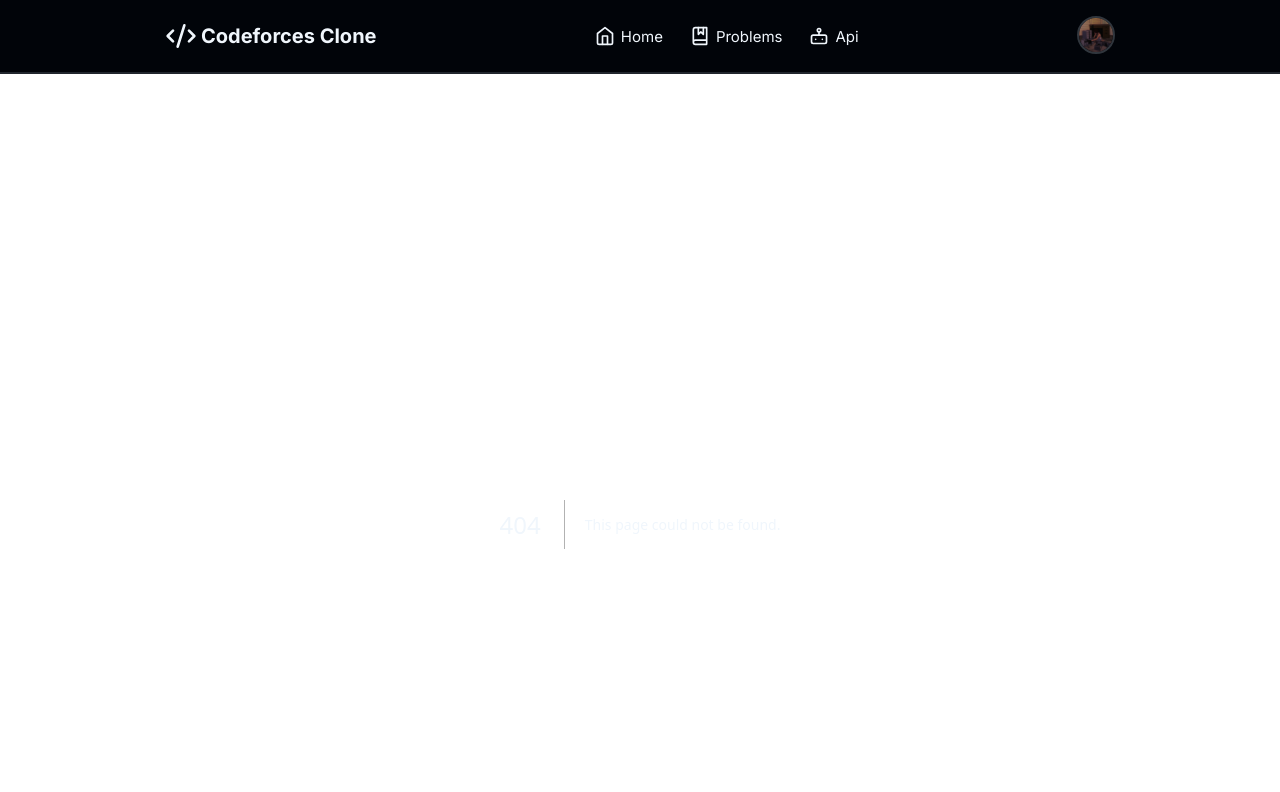
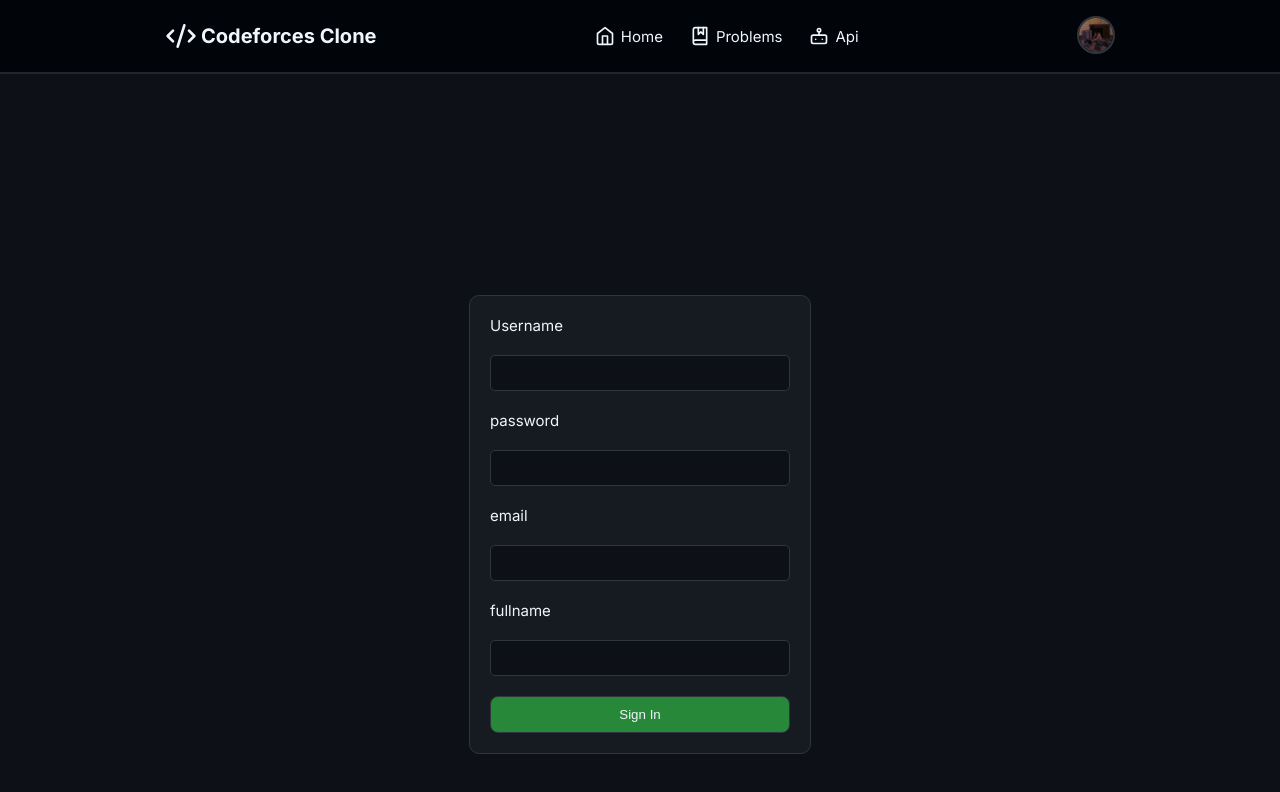
Before and after one commit to rivasjoaquin02/codeforces-clone-frontend, a Next.js app: page /signin in a window 1280 px wide. Before the commit this address had no page. Shown: the top 792 px of the page. Built offline with nearby package versions, Linux system fonts and the light colour scheme.

Commit message:
change /auth route to a route group

```diff
--- /dev/null
+++ b/app/(auth)/layout.tsx
@@ -0,0 +1,5 @@
+const AuthLayout = ({ children }: { children: React.ReactNode }) => {
+    return <section className="auth-layout">{children}</section>;
+};
+
+export default AuthLayout;
--- /dev/null
+++ b/app/(auth)/signin/page.tsx
@@ -0,0 +1,77 @@
+"use client";
+
+import "@/components/Forms/Forms.css";
+
+import { Key } from "lucide-react";
+import { FormEvent, useState } from "react";
+import signinService from "@/services/signin";
+import { setToken } from "@/services/session";
+import Input from "@/components/ui/Input/Input";
+import Button from "@/components/ui/Button/Button";
+
+const SignInForm = () => {
+    const [username, setUsername] = useState<string>("");
+    const [password, setPassword] = useState<string>("");
+    const [email, setEmail] = useState<string>("");
+    const [fullname, setFullname] = useState<string>("");
+    const [errorMessage, setErrorMessage] = useState<string>("");
+
+    const handleSubmit = async (e: FormEvent<HTMLFormElement>) => {
+        e.preventDefault();
+        try {
+            const access_token = await signinService.signin({
+                username,
+                password,
+                email,
+                fullname,
+            });
+            setToken(access_token);
+        } catch (e) {
+            // if (e instanceof Error) {
+            //     setErrorMessage(e.message);
+            // } else {
+            setErrorMessage("An unknown error occurred");
+            // }
+            setTimeout(() => {
+                setErrorMessage("");
+            }, 5000);
+        }
+    };
+
+    return (
+        <form onSubmit={handleSubmit}>
+            {errorMessage && (
+                <span className="error-message box border">
+                    <Key size={20} />
+                    {errorMessage}
+                </span>
+            )}
+
+            <label htmlFor="username"> Username </label>
+            <Input
+                id="username"
+                value={username}
+                handleChange={setUsername}
+                required
+            />
+
+            <label htmlFor="password"> password </label>
+            <Input
+                type="password"
+                id="password"
+                value={password}
+                handleChange={setPassword}
+                required
+            />
+
+            <label htmlFor="email"> email </label>
+            <Input id="email" value={email} handleChange={setEmail} required />
+
+            <label htmlFor="fullname"> fullname </label>
+            <Input id="fullname" value={fullname} handleChange={setFullname} />
+            <Button variant="submit">Sign In</Button>
+        </form>
+    );
+};
+
+export default SignInForm;
```
Also changed, not shown: app/(auth)/login/page.tsx (added, +67 -0 lines).
